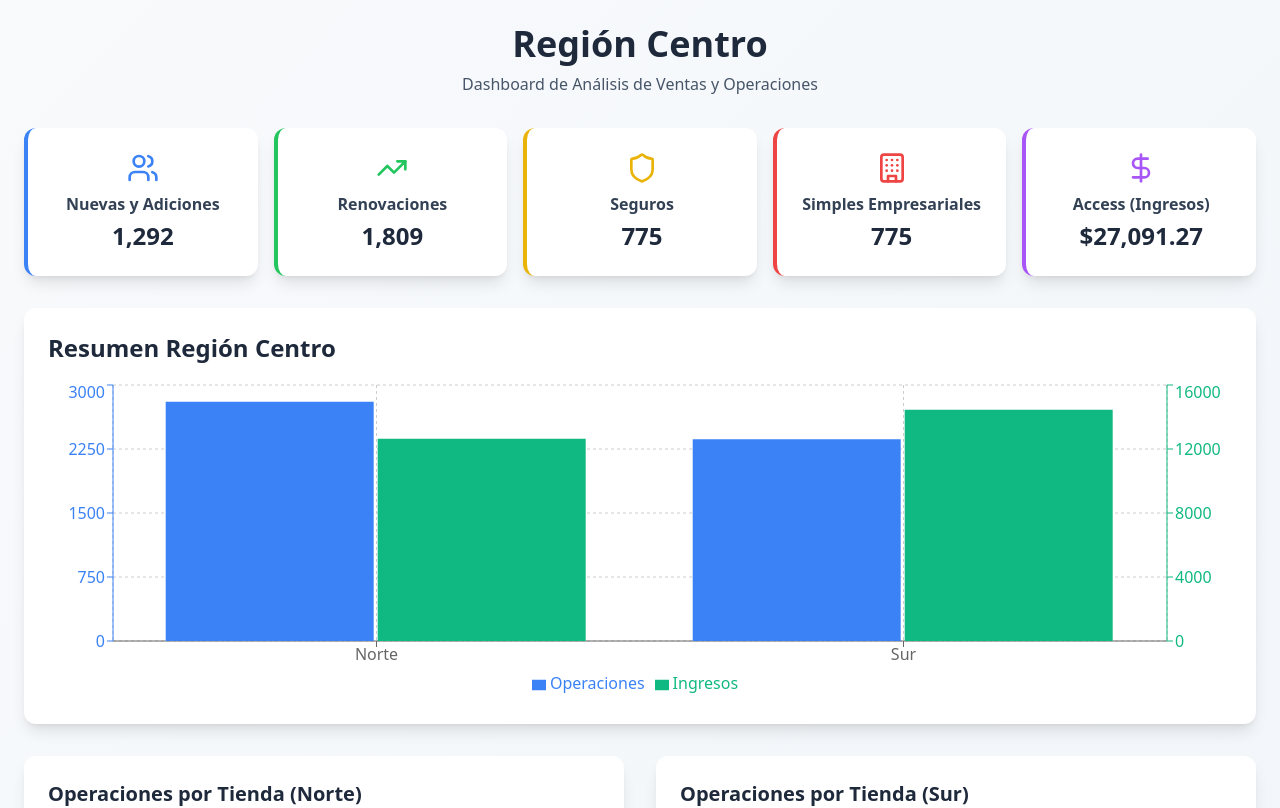
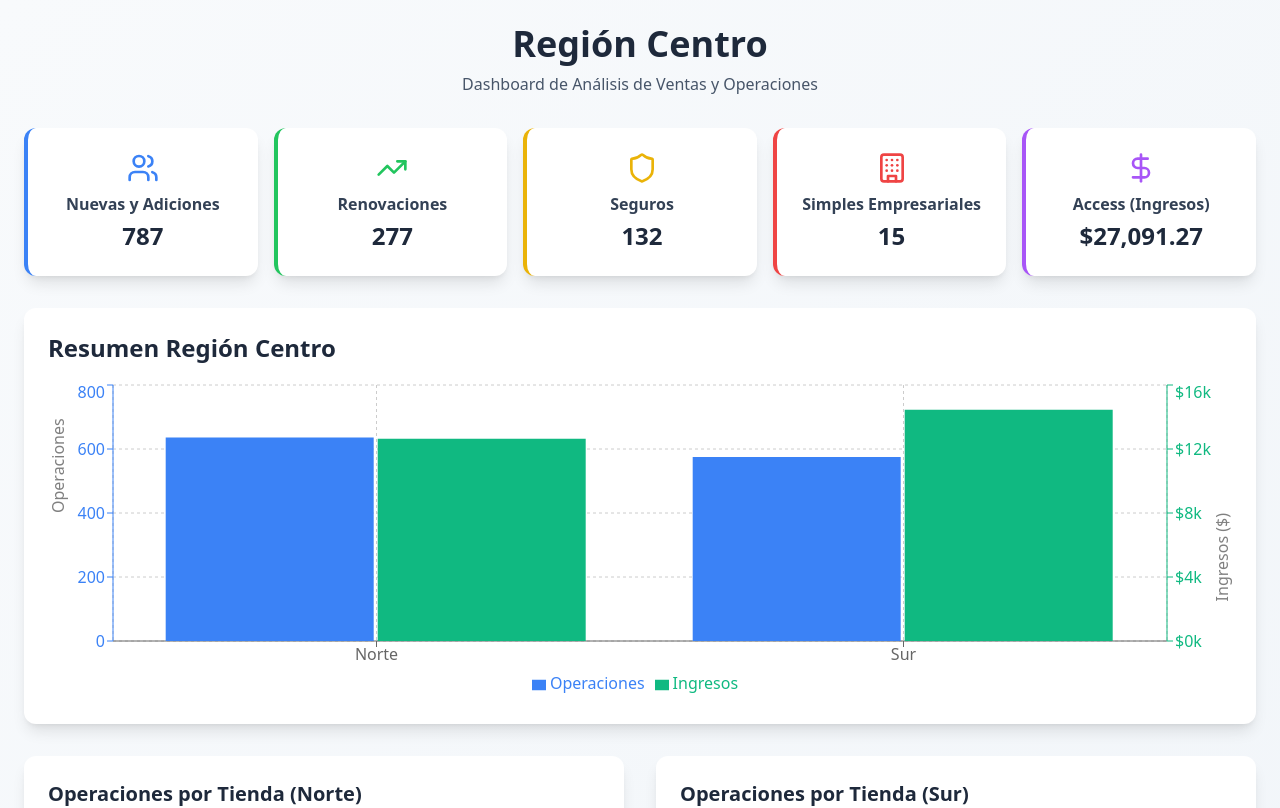
Before and after one commit to jcseth/dashboard-final, a React (Vite) app: page / in a window 1280 px wide. Shown: the top 808 px of the page. Built offline with nearby package versions, Linux system fonts and the light colour scheme.

Commit message:
Update App.jsx

```diff
--- a/src/App.jsx
+++ b/src/App.jsx
@@ -2,52 +2,131 @@ import React, { useState, useMemo } from 'react';
 import { BarChart, Bar, XAxis, YAxis, CartesianGrid, Tooltip, Legend, ResponsiveContainer, PieChart, Pie, Cell } from 'recharts';
 import { ChevronDown, ChevronUp, Store, TrendingUp, DollarSign, Users, Shield, Building } from 'lucide-react';
 
-function Dashboard() {
+const Dashboard = () => {
   const [showNorteDetails, setShowNorteDetails] = useState(false);
   const [showSurDetails, setShowSurDetails] = useState(false);
 
-  const rawData = [
-    { tienda: "CHEDRAUI EDUARDO MOLINA", zona: "Norte", semana1_ops: 128, semana1_monto: 676.50, semana2_ops: 75, semana2_monto: 659.00, semana3_ops: 132, semana3_monto: 551.86 },
-    { tienda: "EXP CHEDRAUI ANFORA", zona: "Norte", semana1_ops: 30, semana1_monto: 564.94, semana2_ops: 211, semana2_monto: 611.22, semana3_ops: 189, semana3_monto: 586.60 },
-    { tienda: "EXP COSMOPOL 2", zona: "Norte", semana1_ops: 33, semana1_monto: 673.48, semana2_ops: 281, semana2_monto: 747.00, semana3_ops: 231, semana3_monto: 676.71 },
-    { tienda: "EXP KSK PATIO TEXCOCO", zona: "Norte", semana1_ops: 11, semana1_monto: 527.89, semana2_ops: 8, semana2_monto: 525.67, semana3_ops: 9, semana3_monto: 600.54 },
-    { tienda: "EXP NAUCALPAN", zona: "Norte", semana1_ops: 7, semana1_monto: 759.00, semana2_ops: 124, semana2_monto: 637.57, semana3_ops: 5, semana3_monto: 455.67 },
-    { tienda: "EXP TDA CDMX MULTIPLAZA ARAGON", zona: "Norte", semana1_ops: 20, semana1_monto: 474.88, semana2_ops: 232, semana2_monto: 543.55, semana3_ops: 27, semana3_monto: 510.48 },
-    { tienda: "EXP TOWN CENTER NICOLAS ROMERO", zona: "Norte", semana1_ops: 372, semana1_monto: 663.50, semana2_ops: 361, semana2_monto: 563.38, semana3_ops: 319, semana3_monto: 634.25 },
-    { tienda: "EXP CENTRO TEPOZAN", zona: "Sur", semana1_ops: 34, semana1_monto: 509.22, semana2_ops: 207, semana2_monto: 636.04, semana3_ops: 22, semana3_monto: 559.38 },
-    { tienda: "EXP CHEDRAUI METEPEC", zona: "Sur", semana1_ops: 14, semana1_monto: 755.67, semana2_ops: 107, semana2_monto: 642.57, semana3_ops: 9, semana3_monto: 509.00 },
-    { tienda: "EXP GALERIAS TOLUCA", zona: "Sur", semana1_ops: 15, semana1_monto: 683.12, semana2_ops: 70, semana2_monto: 627.57, semana3_ops: 94, semana3_monto: 867.18 },
-    { tienda: "EXP IZTAPALAPA 2", zona: "Sur", semana1_ops: 251, semana1_monto: 520.00, semana2_ops: 201, semana2_monto: 450.54, semana3_ops: 206, semana3_monto: 577.33 },
-    { tienda: "EXP KSK SENDERO IXTAPALUCA", zona: "Sur", semana1_ops: 14, semana1_monto: 621.86, semana2_ops: 120, semana2_monto: 602.00, semana3_ops: 123, semana3_monto: 583.62 },
-    { tienda: "EXP PATIO TLALPAN", zona: "Sur", semana1_ops: 14, semana1_monto: 557.13, semana2_ops: 201, semana2_monto: 552.85, semana3_ops: 135, semana3_monto: 652.13 },
-    { tienda: "EXP PLAZA TOLLOCAN", zona: "Sur", semana1_ops: 8, semana1_monto: 491.50, semana2_ops: 7, semana2_monto: 504.71, semana3_ops: 6, semana3_monto: 682.33 },
-    { tienda: "EXP SENDERO TOLUCA II", zona: "Sur", semana1_ops: 17, semana1_monto: 608.00, semana2_ops: 256, semana2_monto: 644.38, semana3_ops: 234, semana3_monto: 609.45 }
+  // --- NUEVA ESTRUCTURA DE DATOS CENTRALIZADA ---
+  // Aquí hemos combinado toda la información de tus 5 tablas.
+  const dashboardData = [
+    { tienda: "CHEDRAUI EDUARDO MOLINA", zona: "Norte",
+      semana1: { nuevas: 12, renovaciones: 8, seguros: 5, simples: 0, access: 676.50 },
+      semana2: { nuevas: 7, renovaciones: 5, seguros: 2, simples: 0, access: 659.00 },
+      semana3: { nuevas: 13, renovaciones: 2, seguros: 0, simples: 0, access: 551.86 }
+    },
+    { tienda: "EXP CENTRO TEPOZAN", zona: "Sur",
+      semana1: { nuevas: 34, renovaciones: 12, seguros: 8, simples: 0, access: 509.22 },
+      semana2: { nuevas: 20, renovaciones: 7, seguros: 5, simples: 2, access: 636.04 },
+      semana3: { nuevas: 22, renovaciones: 5, seguros: 6, simples: 0, access: 559.38 }
+    },
+    { tienda: "EXP CHEDRAUI ANFORA", zona: "Norte",
+      semana1: { nuevas: 30, renovaciones: 10, seguros: 0, simples: 0, access: 564.94 },
+      semana2: { nuevas: 21, renovaciones: 15, seguros: 4, simples: 0, access: 611.22 },
+      semana3: { nuevas: 18, renovaciones: 9, seguros: 1, simples: 1, access: 586.60 }
+    },
+    { tienda: "EXP CHEDRAUI METEPEC", zona: "Sur",
+      semana1: { nuevas: 14, renovaciones: 4, seguros: 2, simples: 0, access: 755.67 },
+      semana2: { nuevas: 10, renovaciones: 7, seguros: 1, simples: 0, access: 642.57 },
+      semana3: { nuevas: 9, renovaciones: 4, seguros: 0, simples: 0, access: 509.00 }
+    },
+    { tienda: "EXP COSMOPOL 2", zona: "Norte",
+      semana1: { nuevas: 33, renovaciones: 5, seguros: 5, simples: 0, access: 673.48 },
+      semana2: { nuevas: 28, renovaciones: 11, seguros: 8, simples: 1, access: 747.00 },
+      semana3: { nuevas: 23, renovaciones: 14, seguros: 8, simples: 0, access: 676.71 }
+    },
+    { tienda: "EXP GALERIAS TOLUCA", zona: "Sur",
+      semana1: { nuevas: 15, renovaciones: 5, seguros: 2, simples: 0, access: 683.12 },
+      semana2: { nuevas: 7, renovaciones: 0, seguros: 1, simples: 0, access: 627.57 },
+      semana3: { nuevas: 9, renovaciones: 4, seguros: 2, simples: 0, access: 867.18 }
+    },
+    { tienda: "EXP IZTAPALAPA 2", zona: "Sur",
+      semana1: { nuevas: 25, renovaciones: 11, seguros: 4, simples: 1, access: 520.00 },
+      semana2: { nuevas: 20, renovaciones: 11, seguros: 3, simples: 0, access: 450.54 },
+      semana3: { nuevas: 20, renovaciones: 6, seguros: 4, simples: 1, access: 577.33 }
+    },
+    { tienda: "EXP KSK PATIO TEXCOCO", zona: "Norte",
+      semana1: { nuevas: 11, renovaciones: 7, seguros: 2, simples: 0, access: 527.89 },
+      semana2: { nuevas: 8, renovaciones: 1, seguros: 2, simples: 0, access: 525.67 },
+      semana3: { nuevas: 9, renovaciones: 4, seguros: 0, simples: 0, access: 600.54 }
+    },
+    { tienda: "EXP KSK SENDERO IXTAPALUCA", zona: "Sur",
+      semana1: { nuevas: 14, renovaciones: 7, seguros: 5, simples: 0, access: 621.86 },
+      semana2: { nuevas: 12, renovaciones: 0, seguros: 2, simples: 0, access: 602.00 },
+      semana3: { nuevas: 12, renovaciones: 3, seguros: 7, simples: 0, access: 583.62 }
+    },
+    { tienda: "EXP NAUCALPAN", zona: "Norte",
+      semana1: { nuevas: 7, renovaciones: 2, seguros: 0, simples: 0, access: 759.00 },
+      semana2: { nuevas: 12, renovaciones: 4, seguros: 1, simples: 0, access: 637.57 },
+      semana3: { nuevas: 5, renovaciones: 1, seguros: 0, simples: 0, access: 455.67 }
+    },
+    { tienda: "EXP PATIO TLALPAN", zona: "Sur",
+      semana1: { nuevas: 14, renovaciones: 6, seguros: 3, simples: 0, access: 557.13 },
+      semana2: { nuevas: 20, renovaciones: 12, seguros: 1, simples: 5, access: 552.85 },
+      semana3: { nuevas: 13, renovaciones: 5, seguros: 2, simples: 0, access: 652.13 }
+    },
+    { tienda: "EXP PLAZA TOLLOCAN", zona: "Sur",
+      semana1: { nuevas: 8, renovaciones: 0, seguros: 0, simples: 0, access: 491.50 },
+      semana2: { nuevas: 7, renovaciones: 0, seguros: 0, simples: 0, access: 504.71 },
+      semana3: { nuevas: 6, renovaciones: 0, seguros: 0, simples: 0, access: 682.33 }
+    },
+    { tienda: "EXP SENDERO TOLUCA II", zona: "Sur",
+      semana1: { nuevas: 17, renovaciones: 6, seguros: 1, simples: 0, access: 608.00 },
+      semana2: { nuevas: 25, renovaciones: 6, seguros: 4, simples: 0, access: 644.38 },
+      semana3: { nuevas: 23, renovaciones: 4, seguros: 2, simples: 0, access: 609.45 }
+    },
+    { tienda: "EXP TDA CDMX MULTIPLAZA ARAGON", zona: "Norte",
+      semana1: { nuevas: 20, renovaciones: 1, seguros: 0, simples: 0, access: 474.88 },
+      semana2: { nuevas: 23, renovaciones: 2, seguros: 4, simples: 0, access: 543.55 },
+      semana3: { nuevas: 27, renovaciones: 1, seguros: 4, simples: 0, access: 510.48 }
+    },
+    { tienda: "EXP TOWN CENTER NICOLAS ROMERO DFN", zona: "Norte",
+      semana1: { nuevas: 37, renovaciones: 27, seguros: 6, simples: 0, access: 663.50 },
+      semana2: { nuevas: 36, renovaciones: 14, seguros: 8, simples: 0, access: 563.38 },
+      semana3: { nuevas: 31, renovaciones: 9, seguros: 7, simples: 4, access: 634.25 }
+    },
   ];
+
+  // --- CÁLCULOS DE TOTALES CORREGIDOS ---
+  // Ahora las tarjetas de resumen suman los datos reales del mes.
   const totales = useMemo(() => {
-    const totalOperaciones = rawData.reduce((sum, item) => sum + item.semana1_ops + item.semana2_ops + item.semana3_ops, 0);
-    const totalMontos = rawData.reduce((sum, item) => sum + item.semana1_monto + item.semana2_monto + item.semana3_monto, 0);
+    const sumReducer = (category) => dashboardData.reduce((sum, item) =>
+      sum + item.semana1[category] + item.semana2[category] + item.semana3[category], 0);
+
     return {
-      nuevasAdiciones: Math.floor(totalOperaciones * 0.25),
-      renovaciones: Math.floor(totalOperaciones * 0.35),
-      seguros: Math.floor(totalOperaciones * 0.15),
-      simplesEmpresariales: Math.floor(totalOperaciones * 0.15),
-      access: totalMontos.toFixed(2)
+      nuevasAdiciones: sumReducer('nuevas'),
+      renovaciones: sumReducer('renovaciones'),
+      seguros: sumReducer('seguros'),
+      simplesEmpresariales: sumReducer('simples'),
+      access: sumReducer('access').toFixed(2)
     };
-  }, [rawData]);
+  }, [dashboardData]);
+
+  // --- CÁLCULOS PARA GRÁFICAS CORREGIDOS ---
+  // "Operaciones" ahora es la suma de las 4 categorías. "Ingresos" es Access.
   const dataZonas = useMemo(() => {
-    const norte = rawData.filter(item => item.zona === "Norte");
-    const sur = rawData.filter(item => item.zona === "Sur");
-    const norteTotal = norte.reduce((sum, item) => sum + item.semana1_ops + item.semana2_ops + item.semana3_ops, 0);
-    const surTotal = sur.reduce((sum, item) => sum + item.semana1_ops + item.semana2_ops + item.semana3_ops, 0);
-    const norteMontos = norte.reduce((sum, item) => sum + item.semana1_monto + item.semana2_monto + item.semana3_monto, 0);
-    const surMontos = sur.reduce((sum, item) => sum + item.semana1_monto + item.semana2_monto + item.semana3_monto, 0);
-    return [
-      { zona: "Norte", operaciones: norteTotal, ingresos: norteMontos },
-      { zona: "Sur", operaciones: surTotal, ingresos: surMontos }
-    ];
-  }, [rawData]);
-  const COLORS = ['#3B82F6', '#10B981', '#F59E0B', '#EF4444', '#8B5CF6'];
-  const formatCurrency = (value) => `$${value.toLocaleString('es-MX', { minimumFractionDigits: 2 })}`;
+    const calculateZoneData = (zona) => {
+      const zoneData = dashboardData.filter(item => item.zona === zona);
+      const operaciones = zoneData.reduce((sum, item) =>
+        sum +
+        (item.semana1.nuevas + item.semana1.renovaciones + item.semana1.seguros + item.semana1.simples) +
+        (item.semana2.nuevas + item.semana2.renovaciones + item.semana2.seguros + item.semana2.simples) +
+        (item.semana3.nuevas + item.semana3.renovaciones + item.semana3.seguros + item.semana3.simples),
+      0);
+      const ingresos = zoneData.reduce((sum, item) =>
+        sum + item.semana1.access + item.semana2.access + item.semana3.access, 0);
+      return { zona, operaciones, ingresos };
+    };
+    return [calculateZoneData("Norte"), calculateZoneData("Sur")];
+  }, [dashboardData]);
+
+  const COLORS = ['#3B82F6', '#10B981', '#F59E0B', '#EF4444', '#8B5CF6', '#6366F1', '#EC4899'];
+  const formatCurrency = (value) => `$${parseFloat(value).toLocaleString('es-MX', { minimumFractionDigits: 2, maximumFractionDigits: 2 })}`;
+
+  const getStoreTotalOps = (store) =>
+    (store.semana1.nuevas + store.semana1.renovaciones + store.semana1.seguros + store.semana1.simples) +
+    (store.semana2.nuevas + store.semana2.renovaciones + store.semana2.seguros + store.semana2.simples) +
+    (store.semana3.nuevas + store.semana3.renovaciones + store.semana3.seguros + store.semana3.simples);
+
   return (
     <div className="min-h-screen bg-gradient-to-br from-slate-50 to-slate-100 p-6">
       <div className="max-w-7xl mx-auto">
@@ -55,6 +134,7 @@ function Dashboard() {
           <h1 className="text-4xl font-bold text-slate-800 mb-2">Región Centro</h1>
           <p className="text-slate-600">Dashboard de Análisis de Ventas y Operaciones</p>
         </div>
+
         <div className="grid grid-cols-1 sm:grid-cols-2 lg:grid-cols-5 gap-4 mb-8">
           <div className="bg-white rounded-xl shadow-lg p-6 text-center border-l-4 border-blue-500">
             <Users className="w-8 h-8 text-blue-500 mx-auto mb-2" />
@@ -79,9 +159,10 @@ function Dashboard() {
           <div className="bg-white rounded-xl shadow-lg p-6 text-center border-l-4 border-purple-500">
             <DollarSign className="w-8 h-8 text-purple-500 mx-auto mb-2" />
             <h3 className="font-semibold text-slate-700 mb-1">Access (Ingresos)</h3>
-            <p className="text-2xl font-bold text-slate-800">{formatCurrency(parseFloat(totales.access))}</p>
+            <p className="text-2xl font-bold text-slate-800">{formatCurrency(totales.access)}</p>
           </div>
         </div>
+
         <div className="bg-white rounded-xl shadow-lg p-6 mb-8">
           <h2 className="text-2xl font-bold text-slate-800 mb-4">Resumen Región Centro</h2>
           <div className="h-80">
@@ -89,8 +170,8 @@ function Dashboard() {
               <BarChart data={dataZonas}>
                 <CartesianGrid strokeDasharray="3 3" />
                 <XAxis dataKey="zona" />
-                <YAxis yAxisId="left" orientation="left" stroke="#3B82F6" />
-                <YAxis yAxisId="right" orientation="right" stroke="#10B981" />
+                <YAxis yAxisId="left" label={{ value: 'Operaciones', angle: -90, position: 'insideLeft' }} orientation="left" stroke="#3B82F6" />
+                <YAxis yAxisId="right" label={{ value: 'Ingresos ($)', angle: -90, position: 'insideRight' }} orientation="right" stroke="#10B981" tickFormatter={value => `$${(value/1000).toFixed(0)}k`} />
                 <Tooltip formatter={(value, name) => name === 'operaciones' ? value.toLocaleString() : formatCurrency(value)} />
                 <Legend />
                 <Bar yAxisId="left" dataKey="operaciones" fill="#3B82F6" name="Operaciones" />
@@ -99,14 +180,22 @@ function Dashboard() {
             </ResponsiveContainer>
           </div>
         </div>
+
         <div className="grid grid-cols-1 lg:grid-cols-2 gap-8 mb-8">
             <div className="bg-white rounded-xl shadow-lg p-6">
                 <h3 className="text-xl font-bold text-slate-800 mb-4">Operaciones por Tienda (Norte)</h3>
                 <div className="h-64">
                     <ResponsiveContainer width="100%" height="100%">
                         <PieChart>
-                  <Pie data={rawData.filter(item => item.zona === "Norte").map(item => ({ name: item.tienda, value: item.semana1_ops + item.semana2_ops + item.semana3_ops }))} cx="50%" cy="50%" outerRadius={80} fill="#8884d8" dataKey="value">
-                    {rawData.filter(item => item.zona === "Norte").map((entry, index) => <Cell key={`cell-${index}`} fill={COLORS[index % COLORS.length]} />)}
+                            <Pie data={dashboardData.filter(item => item.zona === "Norte")}
+                                 dataKey={getStoreTotalOps}
+                                 nameKey="tienda"
+                                 cx="50%" cy="50%"
+                                 outerRadius={80}
+                                 fill="#8884d8">
+                                {dashboardData.filter(item => item.zona === "Norte").map((entry, index) => (
+                                    <Cell key={`cell-${index}`} fill={COLORS[index % COLORS.length]} />
+                                ))}
                             </Pie>
                             <Tooltip formatter={(value, name) => [value.toLocaleString(), name]}/>
                             <Legend />
@@ -119,8 +208,15 @@ function Dashboard() {
                 <div className="h-64">
                     <ResponsiveContainer width="100%" height="100%">
                         <PieChart>
-                  <Pie data={rawData.filter(item => item.zona === "Sur").map(item => ({ name: item.tienda, value: item.semana1_ops + item.semana2_ops + item.semana3_ops }))} cx="50%" cy="50%" outerRadius={80} fill="#8884d8" dataKey="value">
-                    {rawData.filter(item => item.zona === "Sur").map((entry, index) => <Cell key={`cell-${index}`} fill={COLORS[index % COLORS.length]} />)}
+                            <Pie data={dashboardData.filter(item => item.zona === "Sur")}
+                                 dataKey={getStoreTotalOps}
+                                 nameKey="tienda"
+                                 cx="50%" cy="50%"
+                                 outerRadius={80}
+                                 fill="#8884d8">
+                                {dashboardData.filter(item => item.zona === "Sur").map((entry, index) => (
+                                    <Cell key={`cell-${index}`} fill={COLORS[index % COLORS.length]} />
+                                ))}
                             </Pie>
                             <Tooltip formatter={(value, name) => [value.toLocaleString(), name]}/>
                             <Legend />
@@ -129,6 +225,7 @@ function Dashboard() {
                 </div>
             </div>
         </div>
+
         <div className="grid grid-cols-1 lg:grid-cols-2 gap-8">
             <div className="bg-white rounded-xl shadow-lg p-6">
                 <button onClick={() => setShowNorteDetails(!showNorteDetails)} className="w-full flex items-center justify-between p-4 bg-blue-50 hover:bg-blue-100 rounded-lg transition-colors">
@@ -140,13 +237,13 @@ function Dashboard() {
                 </button>
                 {showNorteDetails && (
                     <div className="mt-4 space-y-3">
-                {rawData.filter(item => item.zona === "Norte").map((tienda, index) => (
+                        {dashboardData.filter(item => item.zona === "Norte").map((tienda, index) => (
                             <div key={index} className="border rounded-lg p-4 bg-slate-50">
                                 <h4 className="font-semibold text-slate-800 mb-2">{tienda.tienda}</h4>
-                    <div className="grid grid-cols-1 md:grid-cols-3 gap-2 text-sm">
-                      <div><span className="text-slate-600">Sem 1:</span><span className="ml-1 font-medium">{tienda.semana1_ops} ops | {formatCurrency(tienda.semana1_monto)}</span></div>
-                      <div><span className="text-slate-600">Sem 2:</span><span className="ml-1 font-medium">{tienda.semana2_ops} ops | {formatCurrency(tienda.semana2_monto)}</span></div>
-                      <div><span className="text-slate-600">Sem 3:</span><span className="ml-1 font-medium">{tienda.semana3_ops} ops | {formatCurrency(tienda.semana3_monto)}</span></div>
+                                <div className="grid grid-cols-1 md:grid-cols-3 gap-3 text-sm">
+                                    <p><b>Sem 1:</b> {tienda.semana1.nuevas} N | {tienda.semana1.renovaciones} R | {tienda.semana1.seguros} S | {tienda.semana1.simples} E | <b>{formatCurrency(tienda.semana1.access)}</b></p>
+                                    <p><b>Sem 2:</b> {tienda.semana2.nuevas} N | {tienda.semana2.renovaciones} R | {tienda.semana2.seguros} S | {tienda.semana2.simples} E | <b>{formatCurrency(tienda.semana2.access)}</b></p>
+                                    <p><b>Sem 3:</b> {tienda.semana3.nuevas} N | {tienda.semana3.renovaciones} R | {tienda.semana3.seguros} S | {tienda.semana3.simples} E | <b>{formatCurrency(tienda.semana3.access)}</b></p>
                                 </div>
                             </div>
                         ))}
@@ -163,13 +260,13 @@ function Dashboard() {
                 </button>
                 {showSurDetails && (
                     <div className="mt-4 space-y-3">
-                {rawData.filter(item => item.zona === "Sur").map((tienda, index) => (
+                        {dashboardData.filter(item => item.zona === "Sur").map((tienda, index) => (
                            <div key={index} className="border rounded-lg p-4 bg-slate-50">
                                 <h4 className="font-semibold text-slate-800 mb-2">{tienda.tienda}</h4>
-                    <div className="grid grid-cols-1 md:grid-cols-3 gap-2 text-sm">
-                      <div><span className="text-slate-600">Sem 1:</span><span className="ml-1 font-medium">{tienda.semana1_ops} ops | {formatCurrency(tienda.semana1_monto)}</span></div>
-                      <div><span className="text-slate-600">Sem 2:</span><span className="ml-1 font-medium">{tienda.semana2_ops} ops | {formatCurrency(tienda.semana2_monto)}</span></div>
-                      <div><span className="text-slate-600">Sem 3:</span><span className="ml-1 font-medium">{tienda.semana3_ops} ops | {formatCurrency(tienda.semana3_monto)}</span></div>
+                                <div className="grid grid-cols-1 md:grid-cols-3 gap-3 text-sm">
+                                    <p><b>Sem 1:</b> {tienda.semana1.nuevas} N | {tienda.semana1.renovaciones} R | {tienda.semana1.seguros} S | {tienda.semana1.simples} E | <b>{formatCurrency(tienda.semana1.access)}</b></p>
+                                    <p><b>Sem 2:</b> {tienda.semana2.nuevas} N | {tienda.semana2.renovaciones} R | {tienda.semana2.seguros} S | {tienda.semana2.simples} E | <b>{formatCurrency(tienda.semana2.access)}</b></p>
+                                    <p><b>Sem 3:</b> {tienda.semana3.nuevas} N | {tienda.semana3.renovaciones} R | {tienda.semana3.seguros} S | {tienda.semana3.simples} E | <b>{formatCurrency(tienda.semana3.access)}</b></p>
                                 </div>
                             </div>
                         ))}
@@ -177,6 +274,7 @@ function Dashboard() {
                 )}
             </div>
         </div>
+
         <div className="text-center mt-8 text-slate-500 text-sm">
           Dashboard generado automáticamente - Región Centro
         </div>
@@ -186,5 +284,4 @@ function Dashboard() {
 };
 
 // La plantilla puede buscar `App` en `main.jsx`, así que nos aseguramos de exportarlo.
-const App = Dashboard;
-export default App;
+export default Dashboard;
```
Lines whose indentation alone changed are shown as unchanged.
